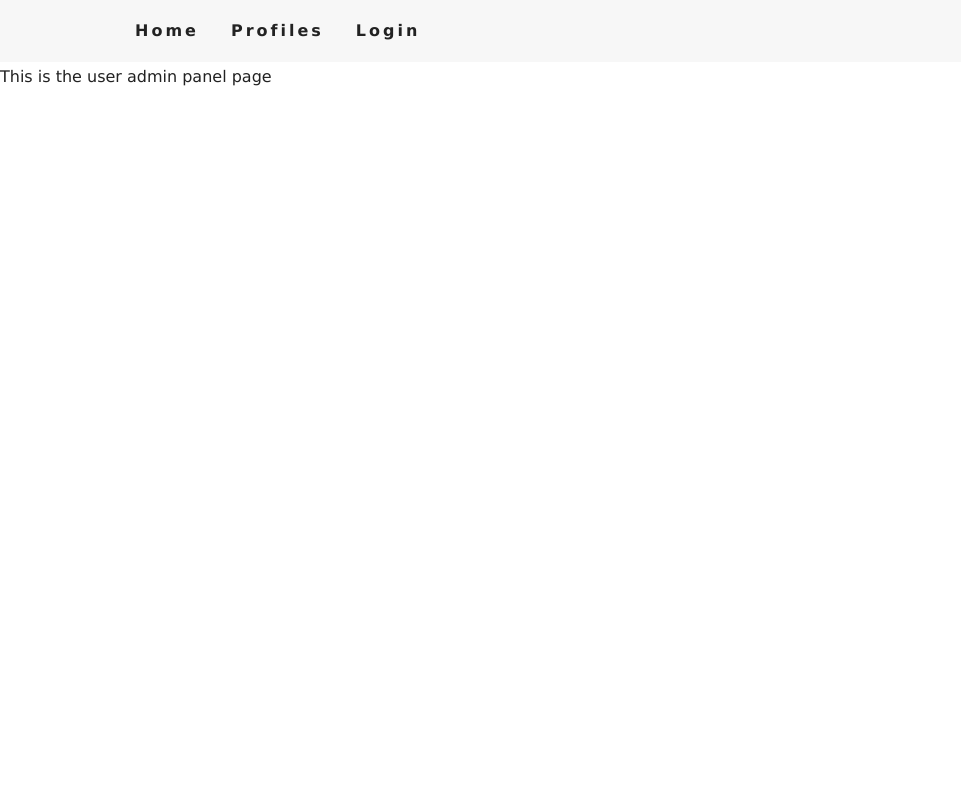
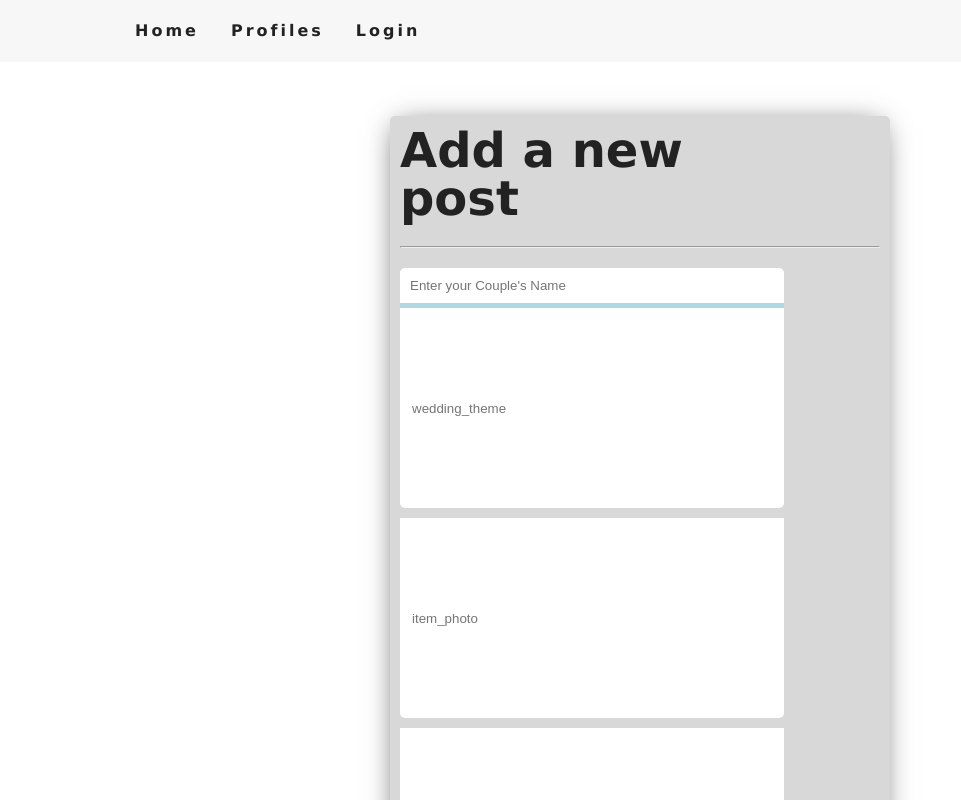
Before and after one commit to wedding-planner-build-week/Wedding-Planner-FE, a React (Create React App) app in the folder wedding/: page /userpanel in a window 1280 px wide. Shown: the top 800 px of the page, without its empty margins (0-961 px from the left). Built offline with nearby package versions, Linux system fonts and the light colour scheme; sample sign-in values are in the browser's storage.

Commit message:
new changes

```diff
--- a/wedding/src/actions/index.js
+++ b/wedding/src/actions/index.js
@@ -3,7 +3,7 @@ import axios from 'axios';
 const URL = 'https://lambda-wedding-planner.herokuapp.com';
 //registering
 export const REGISTER_START = 'REGISTER_START';
-export const REGISTER_SUCCESS = 'REGISTER_SUCESS';
+export const REGISTER_SUCCESS = 'REGISTER_SUCCESS';
 export const REGISTER_FAIL = 'REGISTER_FAIL';
 //log-in
 export const LOGIN_START = 'LOGIN_START';
@@ -12,10 +12,12 @@ export const LOGIN_FAIL = 'LOGIN_FAIL';
 //logout
 export const LOGOUT = 'LOGOUT'
 //get-data
-export const GET_DATA = 'GET_DATA';
 export const GET_DATA_SUCCESS = 'GET_DATA_SUCCESS';
 export const GET_DATA_FAIL = 'GET_DATA_FAIL';
 //update
+export const UPDATE_FAIL = 'UPDATE_FAIL';
+export const UPDATE_SUCCESS = 'UPDATE_SUCCESS';
+export const UPDATE_DATA = 'UPDATE_DATA';
 export const UPDATE_PASSWORD = 'UPDATE_PASSWORD';
 export const UPDATE_PASSWORD_SUCCESS = 'UPDATE_PASSWORD_SUCCESS';
 export const UPDATE_PASSWORD_FAIL = 'UPDATE_PASSWORD_FAIL';
@@ -54,16 +56,17 @@ export const login = (credentials) => dispatch => {
         })
 }
 
-export const getData = (post) => dispatch => {
-    dispatch({ type: GET_DATA});
-    return axios.post(`${URL}/api/post`, post, {headers: {Authorization:localStorage.getItem('token')}})
+export const updateData = (post) => dispatch => {
+    dispatch({ type: UPDATE_DATA});
+    return axios.post(`${URL}/api/post`, post )
     .then((res) => {
         console.log(res);
-            dispatch({ type: GET_DATA_SUCCESS, payload: res.data });
+        localStorage.setItem('id', res.data.id);
+        dispatch({ type: UPDATE_SUCCESS, payload: res.data.id });
     })
     .catch((err) => {
         console.log(err);
-            dispatch({ type: GET_DATA_FAIL, payload: err });
+        dispatch({ type: UPDATE_FAIL, payload: err });
     })
 }
 
--- a/wedding/src/components/Register.js
+++ b/wedding/src/components/Register.js
@@ -10,12 +10,10 @@ import { CSSTransition } from 'react-transition-group';
 
 class Register extends React.Component {
     state={
-        user: {
         username: '',
         password: '',
         location: '',
         email: '',
-        },
         appearRegister: true
     }
 
@@ -31,11 +29,12 @@ class Register extends React.Component {
         e.preventDefault();
         this.props.register(this.state)
         .then(() => {
-            this.props.history.push("/home");
+            this.props.history.push("/userpanel");
         })
     }
 
     render() {
+        console.log(this.state);
         return (
             <CSSTransition
                 in={this.state.appearRegister}
@@ -100,4 +99,4 @@ const mapStateToProps = (state) => {
 }
 
 
-export default Register;
+export default connect(mapStateToProps, { register })(Register);
--- a/wedding/src/components/User.js
+++ b/wedding/src/components/User.js
@@ -1,9 +1,20 @@
-import React from 'react'
+import React from "react";
+import Hero from "../components/Hero";
+import Banner from "../components/Banner";
+import { Link } from "react-router-dom";
 
-export default function User() {
+const User = () => {
   return (
-    <div>
-      This is the single user profile page
-    </div>
-  )
-}
+    <>
+      <Hero hero="roomsHero">
+        <Banner title="our rooms">
+          <Link to="/" className="btn-primary">
+            return home
+          </Link>
+        </Banner>
+      </Hero>
+    </>
+  );
+};
+
+export default User;
--- /dev/null
+++ b/wedding/src/css/Homepage.css
@@ -0,0 +1,87 @@
+/* Homepage css */
+.homepage-form {
+    background-color: rgb(216, 216, 216);
+    display: flex;
+    flex-direction: column;
+    align-items: center;
+    margin: 0 auto;
+    padding: 10px;
+    max-width: 500px;
+    border-radius: 5px;
+    -webkit-box-shadow: -1px 2px 28px -9px rgba(0,0,0,0.75);
+    -moz-box-shadow: -1px 2px 28px -9px rgba(0,0,0,0.75);
+    box-shadow: -1px 2px 28px -9px rgba(0,0,0,0.75);
+    margin-top: 50px;
+    margin-bottom: 200px;
+}
+.homepage-text {
+    margin-right: 88px;
+}
+.text-area {
+    resize: none;
+    width: 80%;
+    height: 200px;
+    outline: none;
+    overflow: auto;
+    padding: 12px;
+    border-radius: 0px 0px 5px 5px;
+    border: none;
+    margin-bottom: 10px;
+}
+.title-input {
+    width: 80%;
+    padding: 10px;
+    border-radius: 5px 5px 0px 0px;
+    border: none;
+    border-bottom: 5px solid lightblue;
+    margin-top: 20px;
+}
+.send-button {
+    width: 426px;
+    padding: 10px;
+    font-size: 1.5rem;
+    margin-bottom: 40px;
+    border: 1px solid black;
+    border-radius: 5px;
+}
+.send-button:hover {
+    color: white;
+    background-color: #8694B8;
+    border: 1px solid #8694B8;
+    cursor: pointer;
+}
+.delete-button {
+    background-color: crimson;
+    width: 426px;
+    padding: 10px;
+    font-size: 1.5rem;
+    margin-bottom: 40px;
+    border: 1px solid black;
+    border-radius: 5px;
+}
+.delete-button:hover {
+    color: white;
+    background-color: red;
+    border: 1px solid red;
+    cursor: pointer;
+}
+
+.update-button {
+    width: 426px;
+    padding: 10px;
+    font-size: 1.5rem;
+    margin-bottom: 40px;
+    border: 1px solid black;
+    border-radius: 5px;
+}
+.update-button:hover {
+    color: white;
+    background-color: #364A7D;
+    cursor: pointer;
+}
+.logout-link {
+    text-decoration: none;
+    color: black;
+    font-size: 1.5rem;
+    font-weight: bold;
+}
--- a/wedding/src/pages/UserPanel.js
+++ b/wedding/src/pages/UserPanel.js
@@ -1,9 +1,162 @@
-import React from 'react'
+import React from 'react';
+import { connect } from 'react-redux';
+import { NavLink } from 'react-router-dom';
+import '../css/Homepage.css';
 
-export default function UserPanel() {
-  return (
-    <div>
-      This is the user admin panel page
-    </div>
-  )
+import { updateData, deleteAccount, updatePassword } from '../actions';
+
+class Homepage extends React.Component {
+  state={
+      id: '',
+      couple_name: '',
+      wedding_theme: '',
+      item_photo: '',
+      wedding_date: '',
+      wedding_location: '',
+      wedding_photographer: '',
+  }
+
+  handleChanges = (e) => {
+      e.preventDefault();
+      this.setState({
+          [e.target.name] : e.target.value
+      })
+  }
+
+  analyzeData = (e) => {
+      e.preventDefault();
+      //action to call api
+      let couple_name = {couple_name: this.state.couple_name}
+      this.props.updateData(couple_name)
+      let wedding_theme = {wedding_theme: this.state.wedding_theme}
+      this.props.updateData(wedding_theme)
+      let item_photo = {item_photo: this.state.item_photo}
+      this.props.updateData(item_photo)
+      let wedding_date = {wedding_date: this.state.wedding_date}
+      this.props.updateData(wedding_date)
+      let wedding_location = {wedding_location: this.state.wedding_location}
+      this.props.updateData(wedding_location)
+      let wedding_photographer = {wedding_photographer: this.state.wedding_photographer}
+      this.props.updateData(wedding_photographer)
+      .then(this.props.history.push('/'))
+  }
+
+  updatePassword = (e) => {
+      e.preventDefault();
+      let password = {password: this.state.password}
+      this.props.updatePassword(password)
+      .then(this.props.history.push('/login'));
+  }
+
+  deleteAccount = (e) => {
+      e.preventDefault();
+      //action to call api
+      this.props.deleteAccount()
+      .then(() => {
+          this.removeStorage();
+          this.props.history.push('/register');
+      })
+  }
+
+  removeStorage = () => {
+      localStorage.clear();
+  }
+
+  logOut = (e) => {
+      e.preventDefault();
+      this.removeStorage();
+      this.props.history.push('/');
+  }
+
+  render() {
+      return (
+          <div className="homepage-form">
+              <h1 className="homepage-text">Add a new post</h1>
+              <form onSubmit={this.analyzeData}>
+                  <hr />
+                  <input
+                      onChange={this.handleChanges}
+                      placeholder="Enter your Couple's Name"
+                      name="couple_name"
+                      value={this.state.couple_name}
+                      className="title-input"
+                      required
+                  >
+                  </input>
+                  <input
+                      onChange={this.handleChanges}
+                      name="wedding_theme"
+                      placeholder='wedding_theme'
+                      value={this.state.wedding_theme}
+                      className="text-area"
+                      required
+                  >
+                  </input>
+                  <input
+                      onChange={this.handleChanges}
+                      name="item_photo"
+                      placeholder='item_photo'
+                      value={this.state.item_photo}
+                      className="text-area"
+                      required
+                  >
+                  </input>
+                  <input
+                      onChange={this.handleChanges}
+                      name="wedding_date"
+                      placeholder='wedding_date'
+                      value={this.state.wedding_date}
+                      className="text-area"
+                      required
+                  >
+                  </input>
+                  <input
+                      onChange={this.handleChanges}
+                      name="wedding_location"
+                      placeholder='wedding_location'
+                      value={this.state.wedding_location}
+                      className="text-area"
+                      required
+                  >
+                  </input>
+                  <input
+                      onChange={this.handleChanges}
+                      name="wedding_photographer"
+                      placeholder='wedding_photographer'
+                      value={this.state.wedding_photographer}
+                      className="text-area"
+                      required
+                  >
+                  </input>
+                  <button className="send-button">Create new Post</button>
+              </form>
+              <form onSubmit={this.updatePassword}>
+                  <input
+                      onChange={this.handleChanges}
+                      placeholder="Enter your new password..."
+                      name="password"
+                      value={this.state.password}
+                      className="title-input"
+                      required
+                  >
+                  </input>
+                  <button onClick={this.updatePassword} className="update-button">Update Password</button>
+              </form>
+              <button onClick={this.deleteAccount} className="delete-button">Delete Account</button>
+              <div>
+                  <NavLink onClick={this.logOut} className="logout-link" to="/">*Logout</NavLink>
+              </div>
+          </div>
+      )
+  }
 }
+
+const mapStateToProps = (state) => {
+  console.log(state);
+  return {
+      ...state,
+      data: state.data
+  }
+}
+
+export default connect(mapStateToProps, { updateData, deleteAccount, updatePassword })(Homepage);
--- a/wedding/src/reducers/index.js
+++ b/wedding/src/reducers/index.js
@@ -6,7 +6,7 @@ import {
     LOGIN_START,
     LOGIN_SUCCESS,
     LOGIN_FAIL,
-    GET_DATA,
+    UPDATE_DATA,
     GET_DATA_SUCCESS,
     GET_DATA_FAIL,
     UPDATE_PASSWORD,
@@ -68,10 +68,10 @@ export const rootReducer = (state=initialState, action) => {
         return {
             error: action.payload
         }
-        case GET_DATA:
+        case UPDATE_DATA:
         return {
             ...state,
-            fetchingData: true,
+            fetchingData: false,
             isLoggedIn: true
         }
         case GET_DATA_SUCCESS:
```
Also changed, not shown: wedding/src/components/UserContainer.js (added), 1 other file (tests, documents, lock files or other folders). Lines whose indentation alone changed are shown as unchanged.
